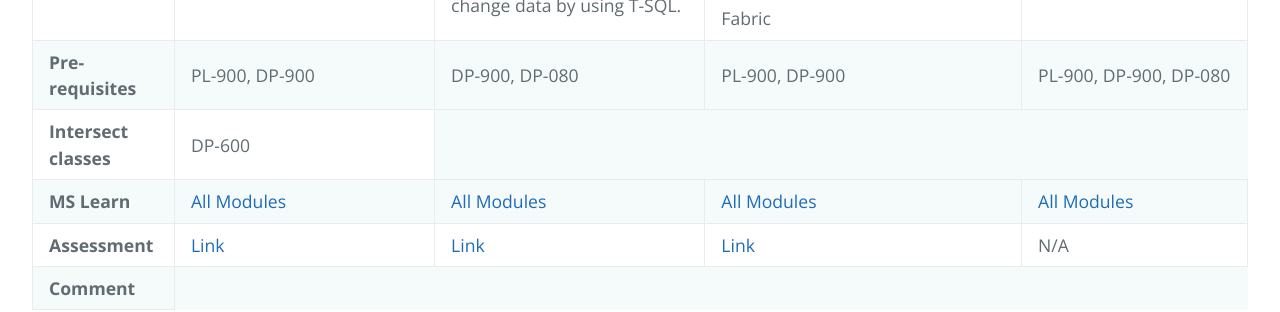
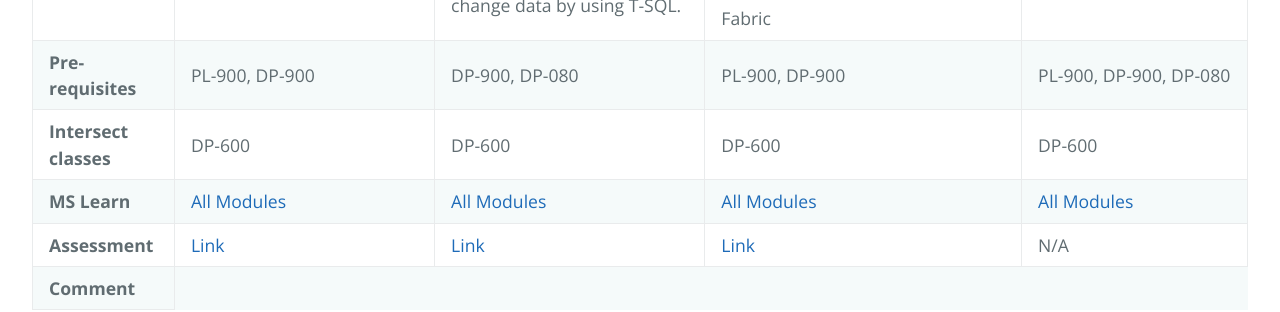
Before and after one commit to true-while/tpm-cheat-sheets, a Jekyll site: the page built from docs/dp-table-1d.md, in a window 1280 px wide. Shown: the part 1250-1562 px from the top of the page. Built offline with Jekyll 4.4.1, drawn with Linux system fonts in a browser that asks for light colours; our own code applies the rules of GitHub Pages for plain Markdown files.

Commit message:
Update dp-table-1d.md

```diff
--- a/docs/dp-table-1d.md
+++ b/docs/dp-table-1d.md
@@ -10,7 +10,7 @@
 |**Audience**|data professionals who are familiar with data modeling, extraction, and analytics|data professionals who are familiar with SQL,  data modeling, data transformation, and exploratory data analytics.|designed for data professionals who have some familiarity with KQL and event processing concepts.|data professionals who are familiar with data modeling, extraction, and analytics|
 |**Pre-req class**|understanding the basic concept of data and terminology.|Familiarity with data modeling, data transformation, and exploratory data analytics.  Also ability to query and change data by using T-SQL. |understanding the basic concept of sourcing streaming data, using real-time Eventstream, querying data with KQL (Kusto Query Language), and creating real-time dashboards within Microsoft Fabric|familiar with data and analytics concepts.|
 |**Pre-requisites**|PL-900, DP-900|DP-900, DP-080|PL-900, DP-900|PL-900, DP-900, DP-080|
-|**Intersect classes**|DP-600||||
+|**Intersect classes**|DP-600|DP-600|DP-600|DP-600|
 |**MS Learn**|[All Modules](https://learn.microsoft.com/en-us/training/paths/implement-lakehouse-microsoft-fabric/)|[All Modules](https://learn.microsoft.com/en-us/training/paths/work-with-data-warehouses-using-microsoft-fabric/)|[All Modules](https://learn.microsoft.com/en-us/training/paths/explore-real-time-analytics-microsoft-fabric/)|[All Modules](https://learn.microsoft.com/en-us/training/paths/develop-dynamic-reports-microsoft-power-bi/)|
 |**Assessment**|[Link](https://learn.microsoft.com/credentials/applied-skills/implement-lakehouse-microsoft-fabric/)|[Link](https://learn.microsoft.com/credentials/applied-skills/work-with-data-warehouses-using-microsoft-fabric/)|[Link](https://learn.microsoft.com/credentials/applied-skills/implement-a-real-time-intelligence-solution-with-microsoft-fabric/)|N/A|
 |**Comment**|||||
```
